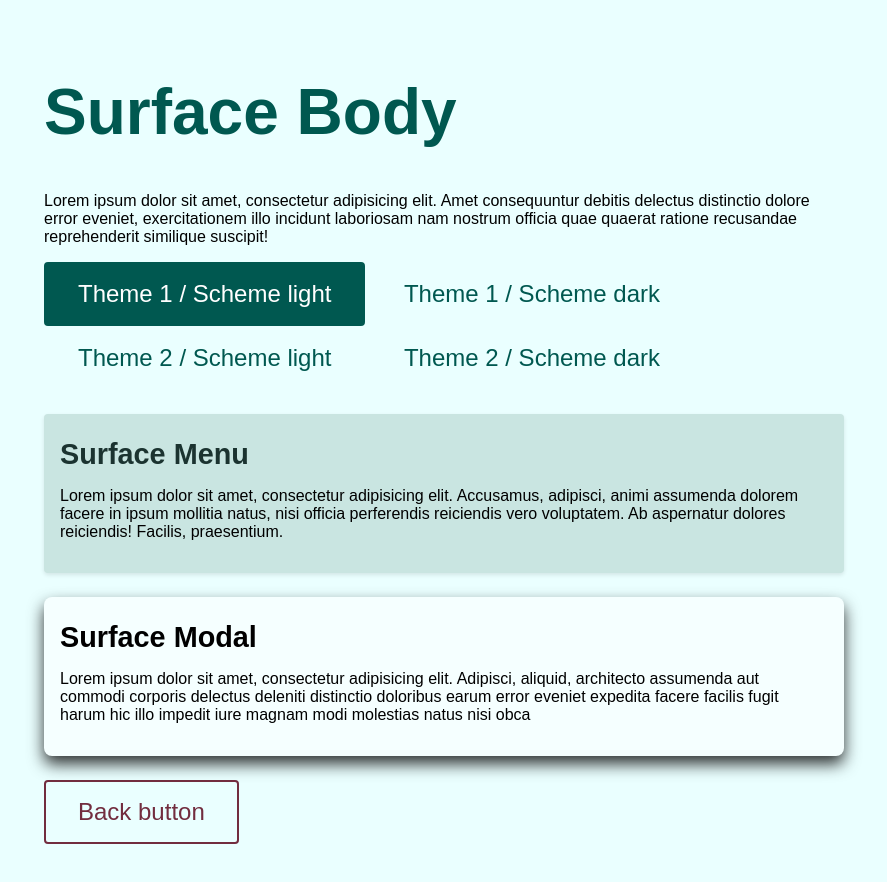
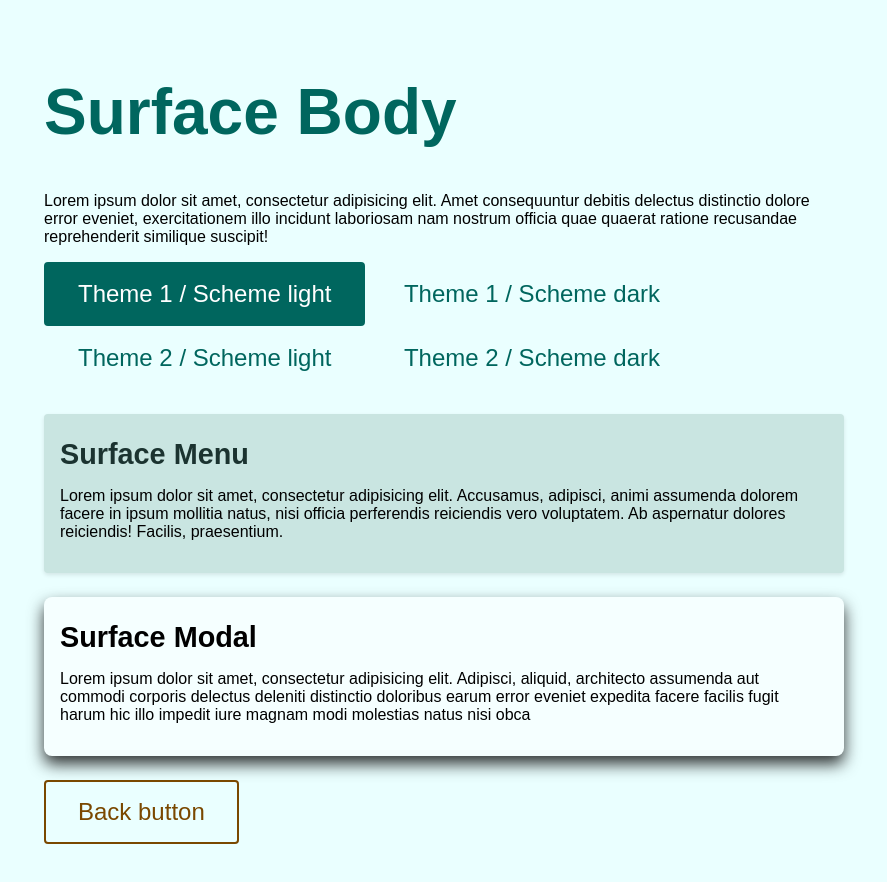
Before and after one commit to Artik-Man/oklch-theme-creator, a plain HTML site: page themes/demo.html in a window 1280 px wide. Shown: the whole page, without its empty margins (196-1083 px from the left). Drawn offline with Linux system fonts and the light colour scheme.

Commit message:
ADD: more beautiful themes

```diff
--- a/themes/main-styles.css
+++ b/themes/main-styles.css
@@ -1,6 +1,6 @@
 /* Основные стили элементов */
 * {
-    transition: all 250ms linear;
+    transition: all 150ms linear;
 }
 
 body {
@@ -46,6 +46,10 @@ p {
     text-decoration: none;
     font-size: 1.5rem;
     display: inline-block;
+}
+
+.button:hover {
+    color: oklch(from var(--primary) clamp(0, calc((l - 0.5) * var(--max)), 1) 0 0);
 }
 
 /* Surface Button Primary */
--- a/themes/main-theme.css
+++ b/themes/main-theme.css
@@ -2,7 +2,7 @@
 
 :root {
     --primary: oklch(var(--lightness) var(--chroma) var(--hue));
-    --accent: oklch(var(--lightness) var(--chroma) calc(var(--hue) + 180));
+    --accent: oklch(var(--lightness) var(--chroma) calc(var(--hue) + 240));
 }
 
 :root {
@@ -13,7 +13,7 @@
 :root {
     /* Surface Body */
 
-    --surface-body-background: oklch(from var(--primary) clamp(0.2, calc((0.5 - l) * var(--max)), 1) 0.03 h);
+    --surface-body-background: oklch(from var(--primary) clamp(0.15, calc((0.5 - l) * var(--max)), 1) 0.03 h);
     --surface-body-color: oklch(from var(--primary) clamp(0, calc((l - 0.5) * var(--max)), 1) 0 0);
     --surface-body-heading-color: var(--primary);
 }
@@ -37,8 +37,8 @@
     /* Surface Menu */
 
     --surface-menu-background: oklch(from var(--primary) clamp(0.3, calc((0.5 - l) * var(--max)), 0.9) 0.03 h);
-    --surface-menu-color: oklch(from var(--surface-menu-background) calc((0.5 - l) * var(--max)) 0 0);
-    --surface-menu-heading-color: oklch(from var(--surface-menu-background) clamp(0.3, calc(( 0.5 - l) * var(--max)), 0.7) c h);
+    --surface-menu-color: oklch(from var(--surface-menu-background) clamp(0, calc((0.5 - l) * var(--max)), 1) 0 0);
+    --surface-menu-heading-color: oklch(from var(--surface-menu-background) clamp(0.3, calc((0.5 - l) * var(--max)), 0.7) c h);
 }
 
 :root {
--- a/themes/theme1-dark.css
+++ b/themes/theme1-dark.css
@@ -1,5 +1,5 @@
 :root {
-    --lightness: 0.6;
+    --lightness: 0.55;
     --chroma: 0.1;
     --hue: 186;
 }
--- a/themes/theme1-light.css
+++ b/themes/theme1-light.css
@@ -1,5 +1,5 @@
 :root {
-    --lightness: 0.4;
+    --lightness: 0.45;
     --chroma: 0.1;
     --hue: 186;
 }
--- a/themes/theme2-dark.css
+++ b/themes/theme2-dark.css
@@ -1,7 +1,7 @@
 :root {
-    --lightness: 0.6;
+    --lightness: 0.55;
     --chroma: 0.2;
-    --hue: 12;
+    --hue: 60;
 }
 
 :root {
--- a/themes/theme2-light.css
+++ b/themes/theme2-light.css
@@ -1,7 +1,7 @@
 :root {
-    --lightness: 0.4;
+    --lightness: 0.45;
     --chroma: 0.2;
-    --hue: 12;
+    --hue: 60;
 }
 
 :root {
```
